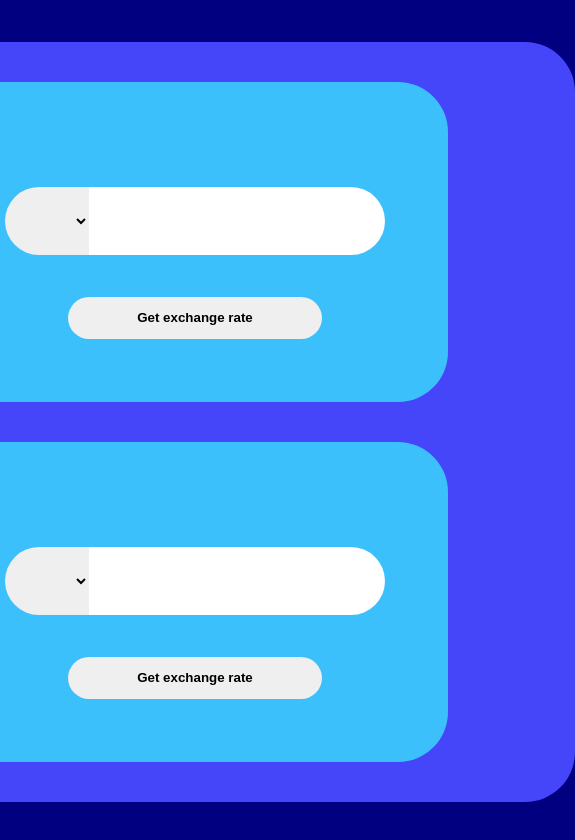
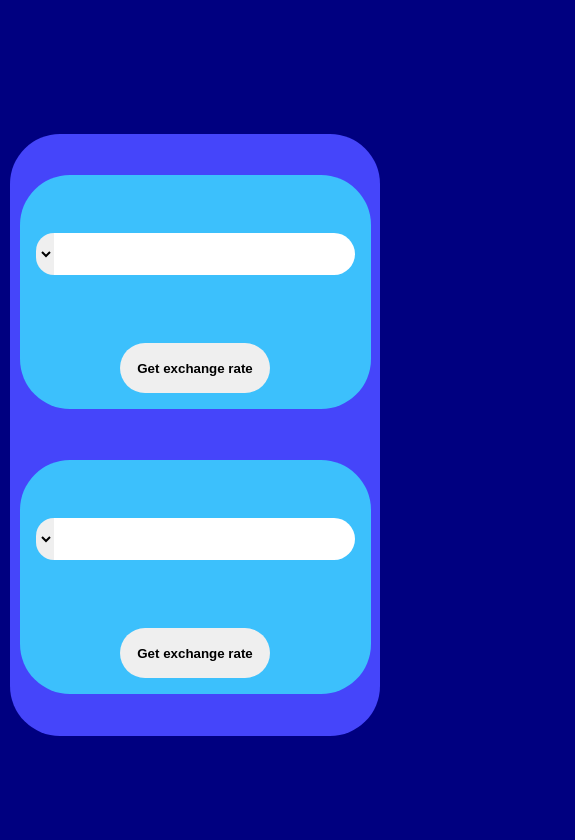
Before and after one commit to lakshitasisodia/Currency-Convertor, a plain HTML site: page index.html in a window 390 px wide. Shown: the whole page, 575 px wide, since content can reach past the window. Drawn offline with Linux system fonts and the light colour scheme.

Commit message:
Update style.css

```diff
--- a/style.css
+++ b/style.css
@@ -1,17 +1,20 @@
-*{
-    padding: 0%;
-    margin: 0%;
+* {
+    padding: 0;
+    margin: 0;
+    box-sizing: border-box;
+}
 
-}
-body{
+body {
     background-color: rgb(0, 0, 128);
     display: flex;
     flex-direction: column;
     justify-content: space-around;
     align-items: center;
     align-content: center;
+    min-height: 100vh;
 }
-.container{
+
+.container {
     height: 90vh;
     width: 90vh;
     margin-top: 5vh;
@@ -23,9 +26,10 @@ body{
     align-items: center;
     align-content: center;
 }
-.box{
-    height: 38vh;
-    width: 60vh;
+
+.box {
+    height: 40vh;
+    width: 70vh;
     background-color: rgba(58, 224, 253, 0.795);
     border-radius: 50px;
     display: flex;
@@ -33,51 +37,143 @@ body{
     justify-content: center;
     align-items: center;
     align-content: center;
+}
 
-}
-.inputBox
-{
+.inputBox {
     display: flex;
     height: 8vh;
     width: 45vh;
     margin: 5vh;
-
 }
 
-input{
+input {
     width: 50vh;
-    border-top-right-radius: 50px ;
-    border-bottom-right-radius: 50px ;
+    border-top-right-radius: 50px;
+    border-bottom-right-radius: 50px;
     border: none;
     font-weight: 500;
     font-size: larger;
 }
+
 input:focus {
     outline: none;
-    border: none; /* Optional, to remove any border */
-  }
-select
-{
+}
+
+select {
     width: 10vh;
     height: 8vh;
-    border-top-left-radius: 50px ;
-    border-bottom-left-radius: 50px ;
+    border-top-left-radius: 50px;
+    border-bottom-left-radius: 50px;
     border: none;
+}
 
-}
 select:focus {
     outline: none;
-    border: none; /* Optional, to remove any border */
-  }
-button{
+}
+
+button {
     height: 5vh;
     width: 30vh;
     border-radius: 50px;
     border: none;
     font-weight: bolder;
 }
-button:hover{
+
+button:hover {
     height: 5.5vh;
     width: 30.5vh;
+}
+
+/* Media Queries */
+@media (max-width: 1200px) {
+    .container {
+        width: 85vw;
+        height: 85vh;
+    }
+
+    .box {
+        width: 60vw;
+        height: 35vh;
+        margin: 3vh;
+    }
+
+    .inputBox {
+        width: 50vw;
+    }
+
+    input {
+        width: 80%;
+    }
+
+    select {
+        width: 20%;
+    }
+
+    button {
+        width: 25vw;
+    }
+}
+
+@media (max-width: 768px) {
+    .container {
+        width: 90vw;
+        height: auto;
+        margin-top: 3vh;
+    }
+
+    .box {
+        width: 80vw;
+        height: auto;
+        padding: 2rem 1rem;
+        margin: 3vh;
+    }
+
+    .inputBox {
+        width: 90%;
+    }
+
+    input, select {
+        width: 100%;
+        font-size: 1rem;
+        border-radius: 0;
+    }
+
+    input {
+        border-top-right-radius: 50px;
+        border-bottom-right-radius: 50px;
+    }
+
+    select {
+        border-top-left-radius: 50px;
+        border-bottom-left-radius: 50px;
+    }
+
+    button {
+       width: auto;
+       padding: 2vh;
+        height: 6vh;
+    }
+}
+
+@media (max-width: 480px) {
+    .container {
+        width: 95vw;
+        padding: 1rem;
+
+    }
+
+    .box {
+        width: 90vw;
+        padding: 1rem;
+        margin: 3vh;
+    }
+
+    .inputBox {
+        width: 100%;
+    }
+
+    input, select {
+        height: 5vh;
+    }
 
 }
```
